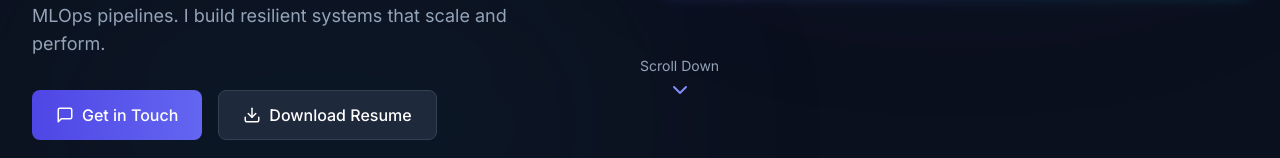
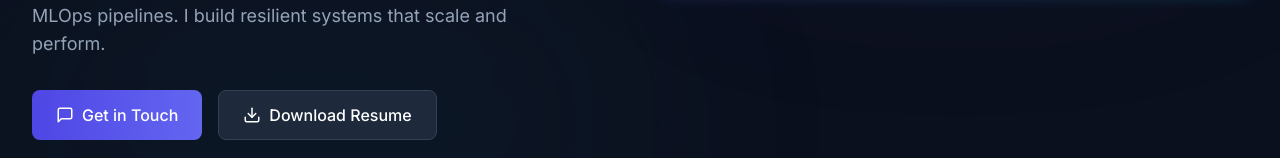
Before and after one commit to AbadNaseer/portfolio, a React (Vite) app: page / in a window 1280 px wide. Shown: the part 510-668 px from the top of the page. Built offline with nearby package versions, Linux system fonts and the light colour scheme.

Commit message:
Remove scroll down button from Hero section

```diff
--- a/src/components/sections/Hero.tsx
+++ b/src/components/sections/Hero.tsx
@@ -1,7 +1,7 @@
 import React from 'react';
 import { motion } from 'framer-motion';
 import { Link } from 'react-scroll';
-import { Download, MessageSquare, ChevronDown } from 'lucide-react';
+import { Download, MessageSquare } from 'lucide-react';
 import TerminalEffect from '../ui/TerminalEffect';
 
 const Hero: React.FC = () => {
@@ -83,25 +83,6 @@ const Hero: React.FC = () => {
             </div>
           </motion.div>
         </div>
-
-        <motion.div
-          initial={{ opacity: 0, y: 10 }}
-          animate={{ opacity: 1, y: 0 }}
-          transition={{ duration: 0.5, delay: 0.8 }}
-          className="absolute bottom-8 left-1/2 transform -translate-x-1/2 flex flex-col items-center"
-        >
-          <span className="text-slate-400 text-sm mb-2">Scroll Down</span>
-          <Link
-            to="about"
-            spy={true}
-            smooth={true}
-            offset={-100}
-            duration={500}
-            className="animate-bounce cursor-pointer"
-          >
-            <ChevronDown className="text-primary-400" size={24} />
-          </Link>
-        </motion.div>
       </div>
     </section>
   );
```
